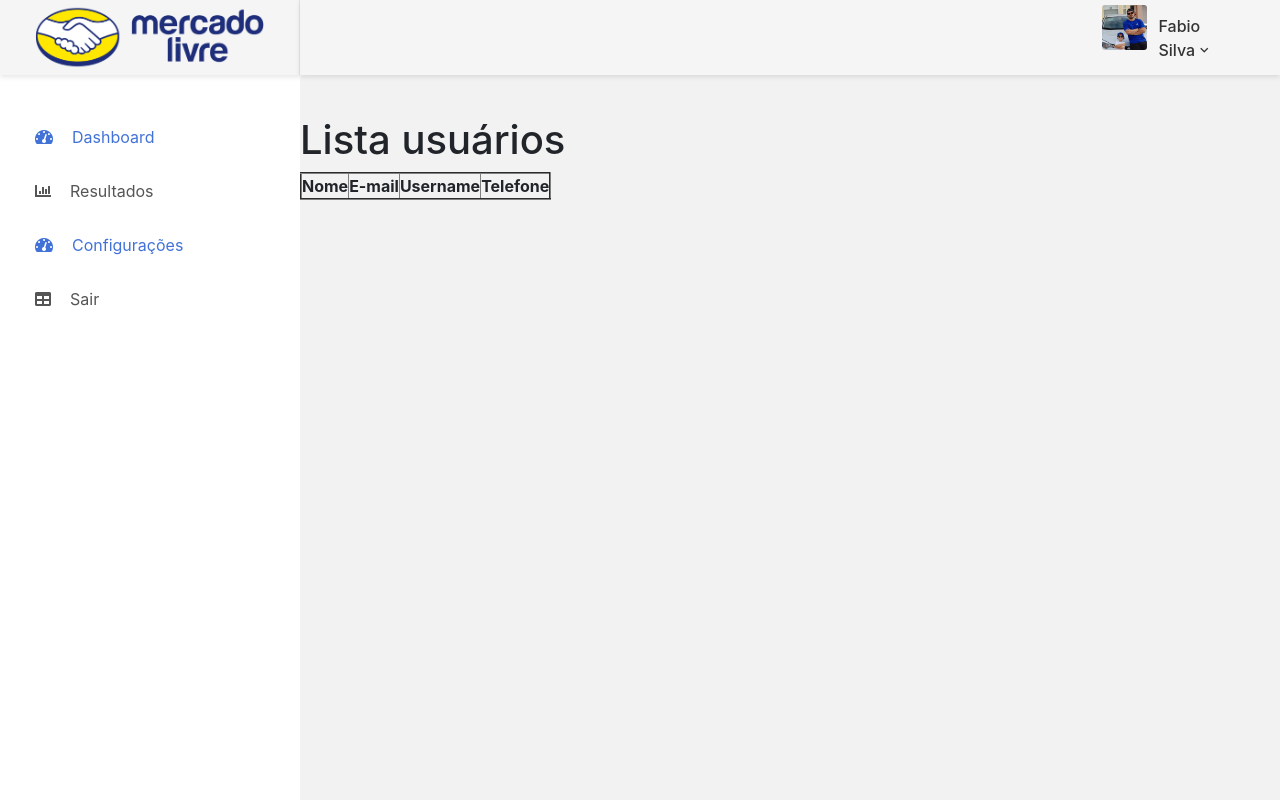
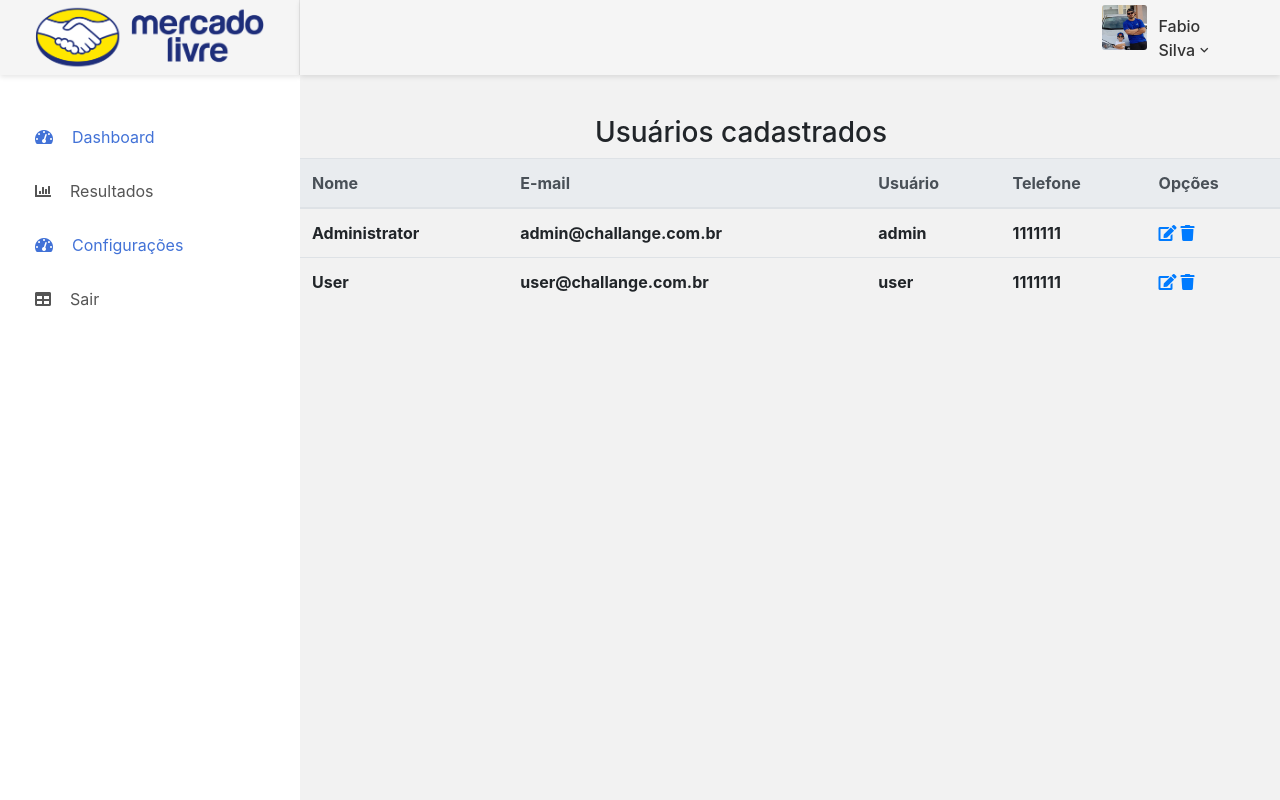
Before and after one commit to marianaalbano/challange, a Flask app: page /admin/cadastro in a window 1280 px wide. Run offline with Flask 2, Linux system fonts and the light colour scheme; data comes from the database, SQL or seed files in the repository; lists and menus that the app fills with data are empty; some libraries are stand-ins or nearby versions.

Commit message:
tabela criada

```diff
--- a/templates/admin/userList.html
+++ b/templates/admin/userList.html
@@ -15,6 +15,7 @@
     <!-- Bootstrap CSS-->
     <link href="/static/vendor/bootstrap-4.1/bootstrap.min.css" rel="stylesheet" media="all">
 
+
     <!-- Vendor CSS-->
     <link href="/static/vendor/animsition/animsition.min.css" rel="stylesheet" media="all">
     <link href="/static/vendor/bootstrap-progressbar/bootstrap-progressbar-3.3.4.min.css" rel="stylesheet" media="all">
@@ -28,19 +29,33 @@
 
 <div class="page-container">
     <div class="main-content">
-            <div style="float: none">
-                <h1>Lista usuários</h1>
-                    <table border="2">
+
+                <div style="width: 90%; text-align: center"><h3>Usuários cadastrados</h3></div>
+                    <table class="table">
+                     <thead class="thead-light">
                         <tr>
-                            <th>Nome</th>
-                            <th>E-mail</th>
-                            <th>Username</th>
-                            <th>Telefone</th>
+
+                            <th scope="col">Nome</th>
+                            <th scope="col">E-mail</th>
+                            <th scope="col">Usuário</th>
+                            <th scope="col">Telefone</th>
+                            <th scope="col">Opções</th>
                         </tr>
+                    </thead>
+                        {% for usuario in usuarios %}
 
+                            <tr>
+
+                                <th> {{ usuario.name }} </th>
+                                <th> {{ usuario.email }} </th>
+                                <th> {{ usuario.username }} </th>
+                                <th> {{ usuario.telefone }} </th>
+                                <th scope="col"><a href="/admin/user/{{ usuario.id }}"><i class="fa fa-pencil-square-o" aria-hidden="true"></i></a>&nbsp;<a href="/admin/user/{{ usuario.id }}/remove"><i class="fa fa-trash" aria-hidden="true"></i></a></th>
+                            </tr>
+                        {% endfor %}
 
                     </table>
-            </div>
+
     </div>
 </div>
 {% endblock %}
```
